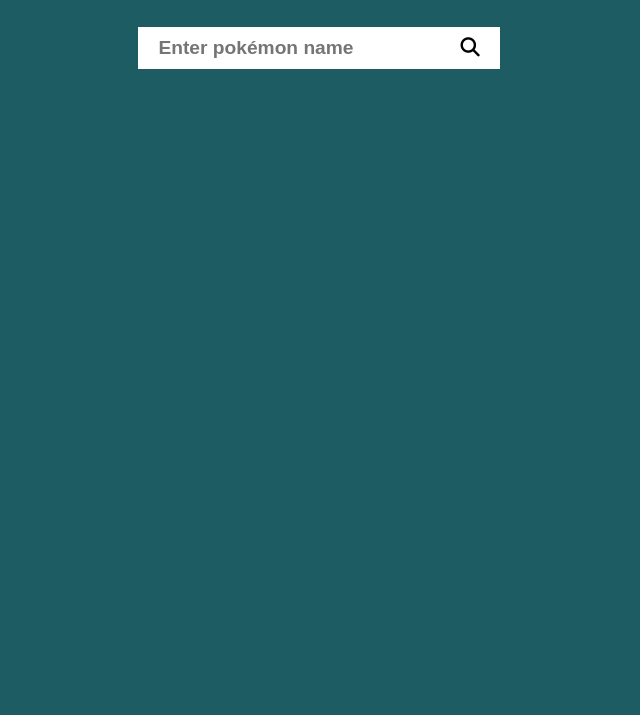
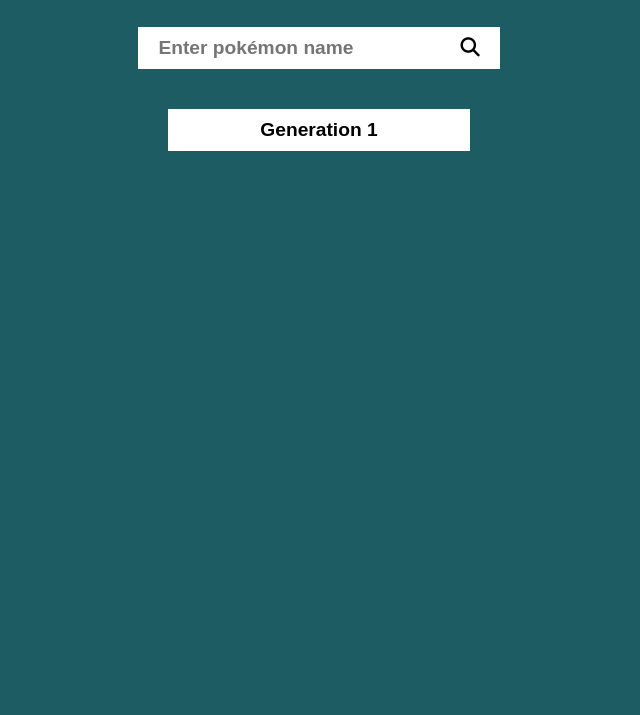
Before and after one commit to ChrisReyes36/pokedex-js, a plain HTML site: page index.html in a window 1280 px wide. Shown: the part 85-800 px from the top of the page, without its empty margins (321-961 px from the left). Drawn offline with Linux system fonts and the light colour scheme; no server answers.

Commit message:
Second Commit

```diff
--- a/css/main.css
+++ b/css/main.css
@@ -22,6 +22,14 @@
     font-size             : 3rem;
     color                 : #fff;
     /* -webkit-text-stroke: 1px black; */
+}
+
+#container-gen {
+    display        : flex;
+    align-items    : center;
+    justify-content: center;
+    width          : 100%;
+    margin-bottom  : 1rem;
 }
 
 form {
@@ -52,11 +60,10 @@
     cursor          : pointer;
 }
 
-/* #generation-input{
-    cursor: default;
+#generation-input {
+    cursor    : default;
     text-align: center;
-    margin-bottom: 0;
-} */
+}
 
 .poke-container {
     width          : 100%;
--- a/index.html
+++ b/index.html
@@ -20,11 +20,11 @@
         <button class="btn-search"><i class="fa-solid fa-magnifying-glass"></i></button>
     </form>
 
-    <!-- <div>
-        <button class="left"><i class="fa-solid fa-arrow-left"></i></button>
+    <div id="container-gen">
+        <!-- <button class="left"><i class="fa-solid fa-arrow-left"></i></button> -->
         <input type="text" name="generation-input" id="generation-input" autocomplete="off" readonly>
-        <button class="right"><i class="fa-solid fa-arrow-right"></i></button>
-    </div> -->
+        <!-- <button class="right"><i class="fa-solid fa-arrow-right"></i></button> -->
+    </div>
 
     <div class="poke-container">
 
--- a/js/app.js
+++ b/js/app.js
@@ -1,7 +1,13 @@
 const searchInput = document.querySelector("#poke-input");
 const searchBtn = document.querySelector(".btn-search");
 const pokeContainer = document.querySelector(".poke-container");
+const generationInput = document.querySelector("#generation-input");
+const left = document.querySelector(".left");
+const right = document.querySelector(".right");
+let generationshow = 1;
+let pokemonGeneration;
 
+// Color of pokemon
 const colors = {
     fire: "#FDDFDF",
     grass: "#DEFDE0",
@@ -23,6 +29,8 @@
     dark: "#97A5B4",
 };
 
+// Generate pokemon
+const showPokemonsGen = (gen) => {
     const pokeCount = {
         1: [1, 151],
         2: [152, 251],
@@ -34,8 +42,38 @@
         8: [810, 898],
     };
 
+    const pokemonGenDefault = [1, 151];
+    const pokemonGen = pokeCount[gen] || pokemonGenDefault;
+
+    return pokemonGen;
+};
+
+pokemonGeneration = showPokemonsGen(generationshow);
+
+// Change pokemon generation
+// right.addEventListener("click", () => {
+//     if (generationshow < 8) {
+//         generationshow++;
+//         pokemonGeneration = showPokemonsGen(generationshow);
+//         generationInput.value = `Generation ${generationshow}`;
+//         pokeContainer.innerHTML = "";
+//         initPokemon();
+//     }
+// });
+
+// left.addEventListener("click", () => {
+//     if (generationshow > 1) {
+//         generationshow--;
+//         pokemonGeneration = showPokemonsGen(generationshow);
+//         generationInput.value = `Generation ${generationshow}`;
+//         pokeContainer.innerHTML = "";
+//         initPokemon();
+//     }
+// });
+
 const initPokemon = async () => {
-    for (let i = pokeCount[1][0]; i <= pokeCount[1][1]; i++) {
+    generationInput.value = `Generation ${generationshow}`;
+    for (let i = pokemonGeneration[0]; i <= pokemonGeneration[1]; i++) {
         await getPokemon(i);
     }
 };
@@ -72,8 +110,6 @@
     pokeContainer.appendChild(pokeBox);
 };
 
-initPokemon();
-
 searchInput.addEventListener("input", (e) => {
     const pokeNames = document.querySelectorAll(".poke-name");
     const search = searchInput.value.toLowerCase();
@@ -93,3 +129,5 @@
     searchInput.value = "";
     searchInput.focus();
 });
+
+initPokemon();
```
Lines whose indentation alone changed are shown as unchanged.
